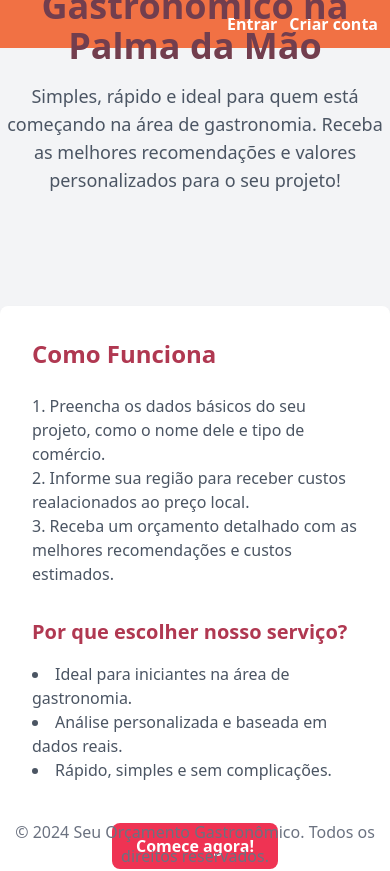
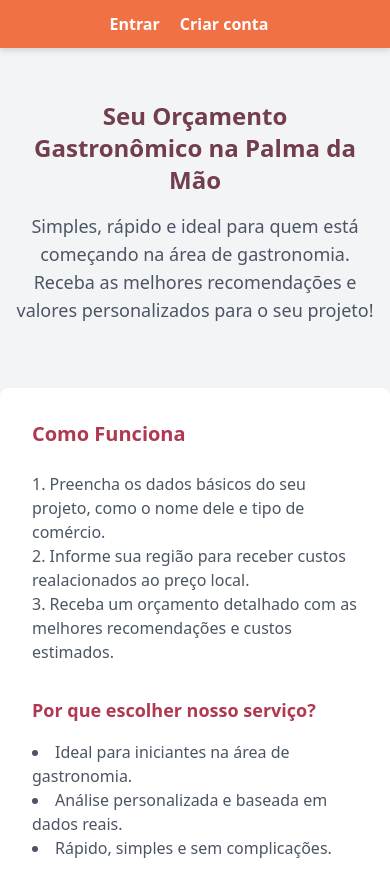
Before and after one commit to SouzaGabriel26/hackaton-contcode, a React (Vite) app in the folder front/: page / in a window 390 px wide. Shown: the top 871 px of the page. Built offline with nearby package versions, Linux system fonts and the light colour scheme.

Commit message:
style: turn landing page responsive to other devices

```diff
--- a/front/src/pages/LandingPage.tsx
+++ b/front/src/pages/LandingPage.tsx
@@ -3,25 +3,25 @@ import { Link } from "react-router-dom";
 const LandingPage = () => {
   return (
     <div>
-      <nav className="flex justify-end gap-3 pr-3 pt-3 pb-3 text-white font-bold bg-brightOrange">
+      <nav className="flex justify-center gap-5 pr-3 pt-3 pb-3 text-white font-bold bg-brightOrange xl:justify-end fixed top-0 w-full z-10 drop-shadow-md">
         <Link to="/signin">Entrar</Link>
         <Link to="/signup">Criar conta</Link>
       </nav>
 
-      <div className="bg-gray-100 h-[90vh] flex flex-col justify-center items-center">
-        <header className="text-center mb-28">
-          <h1 className="text-4xl font-bold text-darkRed mb-4">
+      <div className="bg-gray-100 lg:h-[95vh] sm:h-min-screen flex flex-col justify-center items-center pt-20">
+        <header className="text-center mb-16 px-4 sm:px-8 w-full pt-5">
+          <h1 className="text-2xl sm:text-4xl font-bold text-darkRed mb-4">
             Seu Orçamento Gastronômico na Palma da Mão
           </h1>
-          <p className="text-lg text-gray-600">
+          <p className="text-lg text-gray-600 ">
             Simples, rápido e ideal para quem está começando na área de
             gastronomia. Receba as melhores recomendações e valores
             personalizados para o seu projeto!
           </p>
         </header>
 
-        <main className="bg-white shadow-md rounded-lg w-full max-w-3xl p-8">
-          <h2 className="text-2xl font-semibold text-lightRed mb-6">
+        <main className="bg-white shadow-md rounded-lg w-full max-w-3xl p-8 mx-4 sm:mx-0">
+          <h2 className="text-xl sm:text-2xl font-semibold text-lightRed mb-6">
             Como Funciona
           </h2>
           <ol className="list-decimal list-inside text-gray-600 mb-8">
@@ -35,7 +35,7 @@ const LandingPage = () => {
             </li>
           </ol>
 
-          <h3 className="text-xl font-semibold text-lightRed mb-4">
+          <h3 className="text-lg sm:text-xl font-semibold text-lightRed mb-4">
             Por que escolher nosso serviço?
           </h3>
           <ul className="list-disc list-inside text-gray-600 mb-8">
@@ -50,8 +50,8 @@ const LandingPage = () => {
             </Link>
           </div>
         </main>
+      </div>
 
-      </div>
       <footer className="text-center py-3 text-gray-500 flex justify-center items-center">
           <p>
             &copy; 2024 Seu Orçamento Gastronômico. Todos os direitos
```
